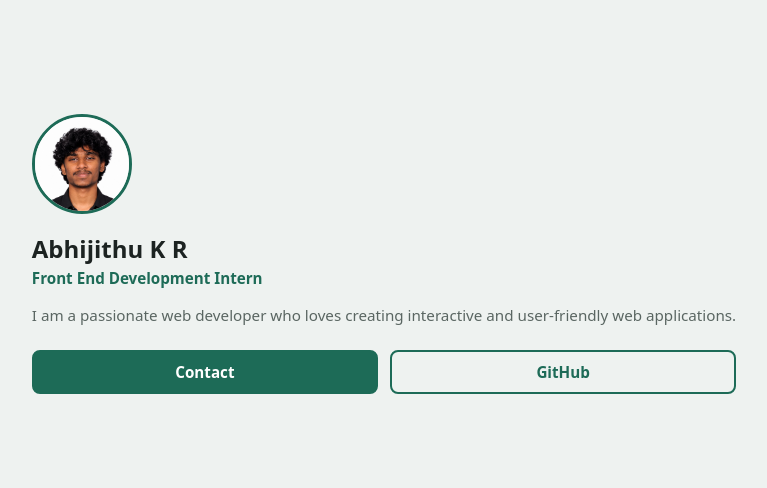
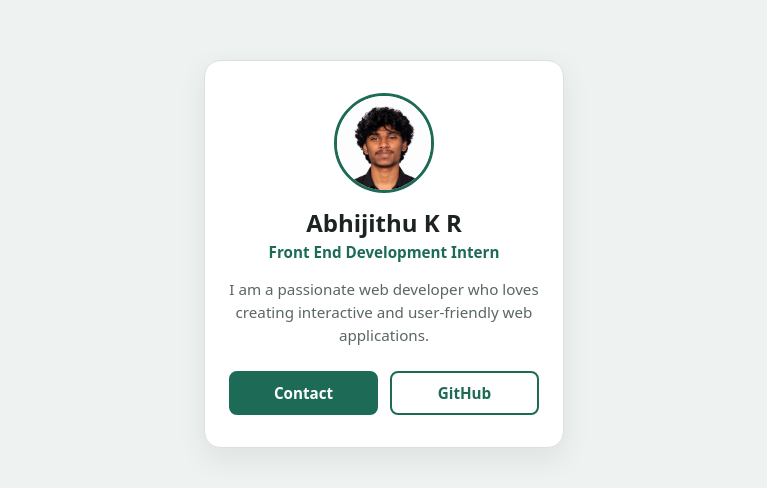
Before and after one commit to abhijithukr/internship, a plain HTML site: page index.html in a window 1280 px wide. Shown: the part 146-634 px from the top of the page, without its empty margins (256-1023 px from the left). Drawn offline with Linux system fonts and the light colour scheme.

Commit message:
Move profile card to repo root and add card styling

```diff
--- a/profile-card/index.html
+++ b/index.html
@@ -3,9 +3,8 @@
 <head>
   <meta charset="UTF-8" />
   <meta name="viewport" content="width=device-width, initial-scale=1.0" />
-  <title>Profile Card</title>
+  <title>Abhijithu K R — Profile Card</title>
   <style>
-
     :root {
       --page-bg: #eef2f0;
       --card-bg: #ffffff;
@@ -27,7 +26,6 @@
       color: var(--text);
     }
 
-
     .page {
       min-height: 100vh;
       display: flex;
@@ -36,15 +34,18 @@
       padding: 16px;
     }
 
-
-    .profile-card__photo {
-      width: 100px;
-      height: 100px;
-      border-radius: 50%;
-      object-fit: cover;
-      margin-bottom: 16px;
-      border: 3px solid var(--accent);
-      object-position: center 15%;
+    .profile-card {
+      width: 100%;
+      max-width: 360px;
+      display: flex;
+      flex-direction: column;
+      align-items: center;
+      text-align: center;
+      padding: 32px 24px;
+      background: var(--card-bg);
+      border: 1px solid var(--border);
+      border-radius: 16px;
+      box-shadow: 0 10px 30px rgba(28, 35, 33, 0.08);
     }
 
     .profile-card__photo {
@@ -52,7 +53,9 @@
       height: 100px;
       border-radius: 50%;
       object-fit: cover;
+      object-position: center 15%;
       margin-bottom: 16px;
+      border: 3px solid var(--accent);
     }
 
     .profile-card__name {
@@ -75,7 +78,6 @@
       color: var(--text-muted);
     }
 
-
     .profile-card__actions {
       display: flex;
       gap: 12px;
@@ -94,7 +96,6 @@
       transition: background-color 0.2s, color 0.2s, border-color 0.2s;
     }
 
-
     .btn--filled {
       background: var(--accent);
       color: #ffffff;
@@ -104,7 +105,6 @@
       background: var(--accent-dark);
       border-color: var(--accent-dark);
     }
-
 
     .btn--outline {
       background: transparent;
```
Also changed, not shown: photo.jpg (renamed from profile-card/photo.jpg), 1 other file.
